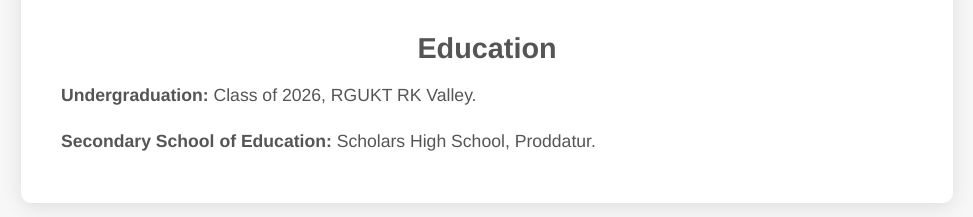
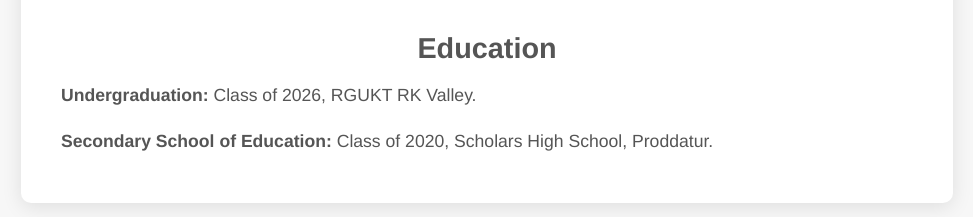
Before and after one commit to venkatamanojkammara/venkata-manoj-kammara.github.io, a plain HTML site: page index.html in a window 1280 px wide. Shown: the part 4160-4377 px from the top of the page, without its empty margins (153-1126 px from the left). Drawn offline with Linux system fonts and the light colour scheme.

Commit message:
Update index.html

```diff
--- a/index.html
+++ b/index.html
@@ -144,7 +144,7 @@
         <h2>Education</h2>
         <p><strong>Undergraduation:</strong> Class of 2026, RGUKT RK Valley.</p>
         <br>
-        <p><strong>Secondary School of Education:</strong> Scholars High School, Proddatur.</p>
+        <p><strong>Secondary School of Education:</strong> Class of 2020, Scholars High School, Proddatur.</p>
     </section>
 
     <section id="achievements">
```
